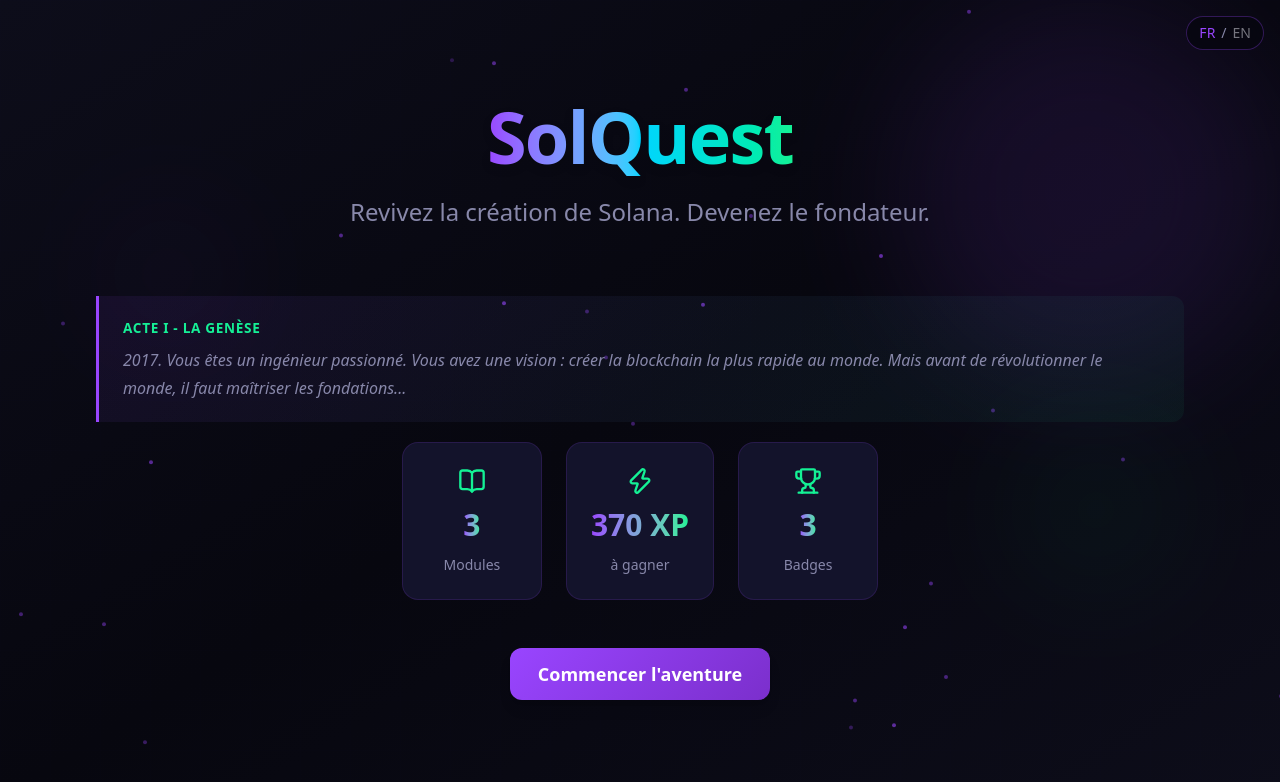
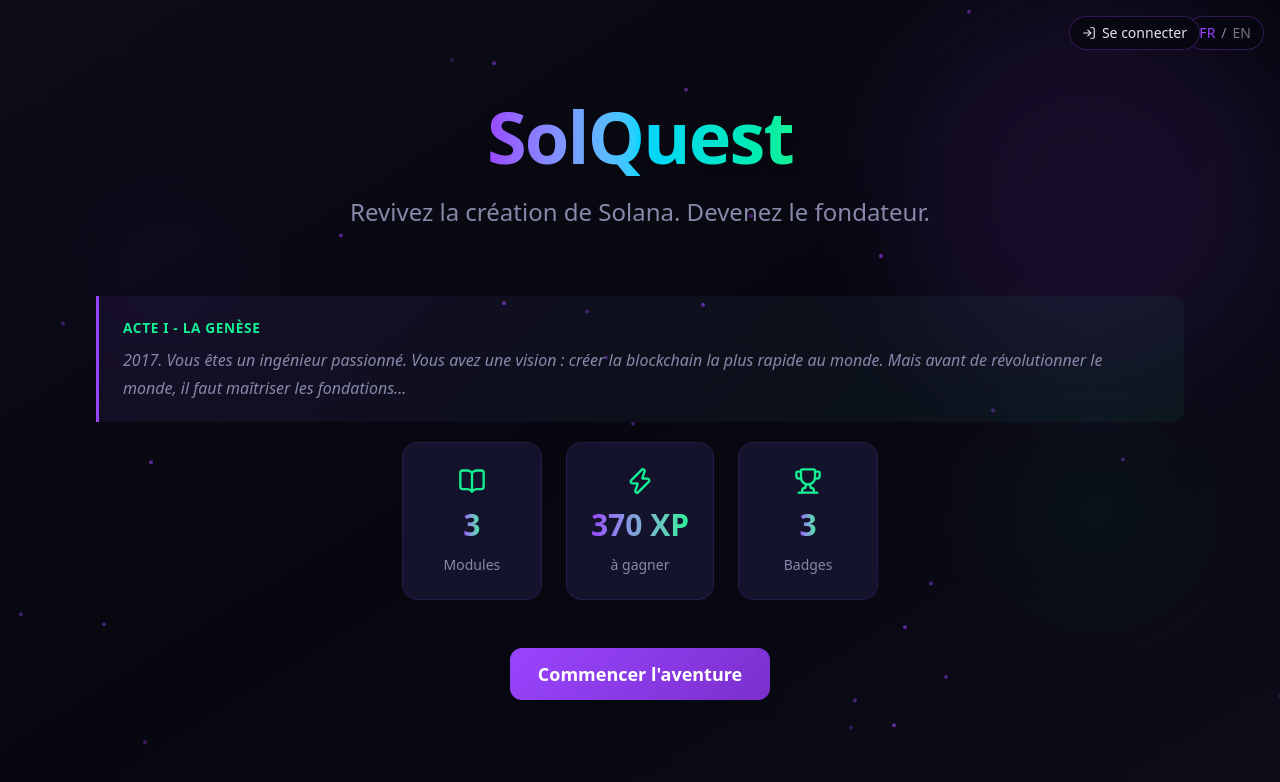
Before and after one commit to Falcon50mlf/solaria, a Next.js app: page / in a window 1280 px wide. Shown: the top 782 px of the page. Built offline with nearby package versions, Linux system fonts and the light colour scheme; no server answers.

Commit message:
Add AuthButton to all pages (login/dashboard shortcut)
Shows "Se connecter" when logged out, "Tableau de bord" when
logged in. Fixed position top-right next to language toggle.
Visible on home, basics hub, and all 3 module pages.

Co-Authored-By: Claude Opus 4.6 (1M context) <noreply@anthropic.com>

```diff
--- a/src/app/HomeContent.tsx
+++ b/src/app/HomeContent.tsx
@@ -6,6 +6,7 @@ import { useEffect, useState } from "react";
 import { Zap, Trophy, BookOpen } from "lucide-react";
 import { useLocale } from "@/lib/useLocale";
 import { LanguageToggle } from "@/components/LanguageToggle";
+import { AuthButton } from "@/components/AuthButton";
 
 const Particles = () => {
   const [particles, setParticles] = useState<Array<{ id: number; x: number; y: number }>>([]);
@@ -75,6 +76,7 @@ export default function HomeContent() {
   return (
     <div className="relative min-h-screen flex flex-col items-center justify-center overflow-hidden">
       <LanguageToggle />
+      <AuthButton />
       {/* Animated background gradient */}
       <div className="absolute inset-0 bg-gradient-to-br from-[var(--sol-dark)] via-[var(--sol-darker)] to-[var(--sol-dark)] -z-10" />
 
--- a/src/app/basics/BasicsContent.tsx
+++ b/src/app/basics/BasicsContent.tsx
@@ -15,6 +15,7 @@ import {
 import '@/styles/basics.css';
 import { useLocale } from '@/lib/useLocale';
 import { LanguageToggle } from '@/components/LanguageToggle';
+import { AuthButton } from '@/components/AuthButton';
 
 /* MODULES is now defined inside the component to access i18n translations */
 
@@ -80,6 +81,7 @@ export default function BasicsContent() {
   return (
     <main className="basics-container">
       <LanguageToggle />
+      <AuthButton />
       <motion.div
         className="player-info-bar"
         initial={{ opacity: 0, y: -10 }}
--- a/src/app/basics/blockchain/BlockchainContent.tsx
+++ b/src/app/basics/blockchain/BlockchainContent.tsx
@@ -8,6 +8,7 @@ import { motion, AnimatePresence } from 'framer-motion';
 import { ChevronRight, Award, ArrowRight, Home } from 'lucide-react';
 import { useLocale } from '@/lib/useLocale';
 import { LanguageToggle } from '@/components/LanguageToggle';
+import { AuthButton } from '@/components/AuthButton';
 
 
 // Fake hash generation function
@@ -114,6 +115,7 @@ export default function BlockchainContent() {
   return (
     <div className="min-h-screen bg-gradient-to-br from-blue-50 via-indigo-50 to-purple-50 p-6">
       <LanguageToggle />
+      <AuthButton />
       <div className="max-w-6xl mx-auto">
         {/* Header */}
         <motion.div
--- a/src/app/basics/decentralisation/DecentralisationContent.tsx
+++ b/src/app/basics/decentralisation/DecentralisationContent.tsx
@@ -8,6 +8,7 @@ import { motion } from 'framer-motion';
 import { CheckCircle, ArrowRight, RotateCcw } from 'lucide-react';
 import { useLocale } from '@/lib/useLocale';
 import { LanguageToggle } from '@/components/LanguageToggle';
+import { AuthButton } from '@/components/AuthButton';
 
 
 interface Node {
@@ -193,6 +194,7 @@ export default function DecentralisationContent() {
   return (
     <div className="min-h-screen bg-gradient-to-b from-slate-900 to-slate-800 text-white p-6">
       <LanguageToggle />
+      <AuthButton />
       {/* Phase 1: Story Intro */}
       {phase === 1 && (
         <motion.div
--- a/src/app/basics/wallet/WalletContent.tsx
+++ b/src/app/basics/wallet/WalletContent.tsx
@@ -16,6 +16,7 @@ import { completeModule } from '@/lib/gameState';
 import { useGameState } from '@/lib/useGameState';
 import { useLocale } from '@/lib/useLocale';
 import { LanguageToggle } from '@/components/LanguageToggle';
+import { AuthButton } from '@/components/AuthButton';
 
 type Phase = 'story' | 'minigame' | 'reveal';
 type MinigameStep = 'entropy' | 'derivation' | 'wallet';
@@ -160,6 +161,7 @@ export default function WalletContent() {
   return (
     <div className="min-h-screen bg-gradient-to-br from-slate-900 via-purple-900 to-slate-900 text-white p-4 md:p-8">
       <LanguageToggle />
+      <AuthButton />
       <div className="max-w-4xl mx-auto">
         {/* Header */}
         <div className="mb-8">
--- /dev/null
+++ b/src/components/AuthButton.tsx
@@ -0,0 +1,41 @@
+"use client";
+
+import { usePrivy } from "@privy-io/react-auth";
+import { motion } from "framer-motion";
+import { LogIn, User } from "lucide-react";
+import Link from "next/link";
+import { useLocale } from "@/lib/useLocale";
+
+export function AuthButton() {
+  const { authenticated, ready, login } = usePrivy();
+  const { t } = useLocale();
+
+  if (!ready) return null;
+
+  if (authenticated) {
+    return (
+      <Link href="/dashboard">
+        <motion.div
+          whileHover={{ scale: 1.05 }}
+          whileTap={{ scale: 0.95 }}
+          className="fixed top-4 right-20 z-50 flex items-center gap-1.5 bg-[var(--sol-darker)]/80 backdrop-blur-sm border border-[var(--sol-green)]/30 rounded-full px-3 py-1.5 text-sm font-medium text-[var(--sol-green)] hover:border-[var(--sol-green)]/60 transition-colors cursor-pointer"
+        >
+          <User size={14} />
+          {t.dashboard.title}
+        </motion.div>
+      </Link>
+    );
+  }
+
+  return (
+    <motion.button
+      onClick={login}
+      whileHover={{ scale: 1.05 }}
+      whileTap={{ scale: 0.95 }}
+      className="fixed top-4 right-20 z-50 flex items-center gap-1.5 bg-[var(--sol-darker)]/80 backdrop-blur-sm border border-[var(--sol-purple)]/30 rounded-full px-3 py-1.5 text-sm font-medium text-[var(--sol-text)] hover:border-[var(--sol-purple)]/60 transition-colors cursor-pointer"
+    >
+      <LogIn size={14} />
+      {t.login.loginButton}
+    </motion.button>
+  );
+}
```
